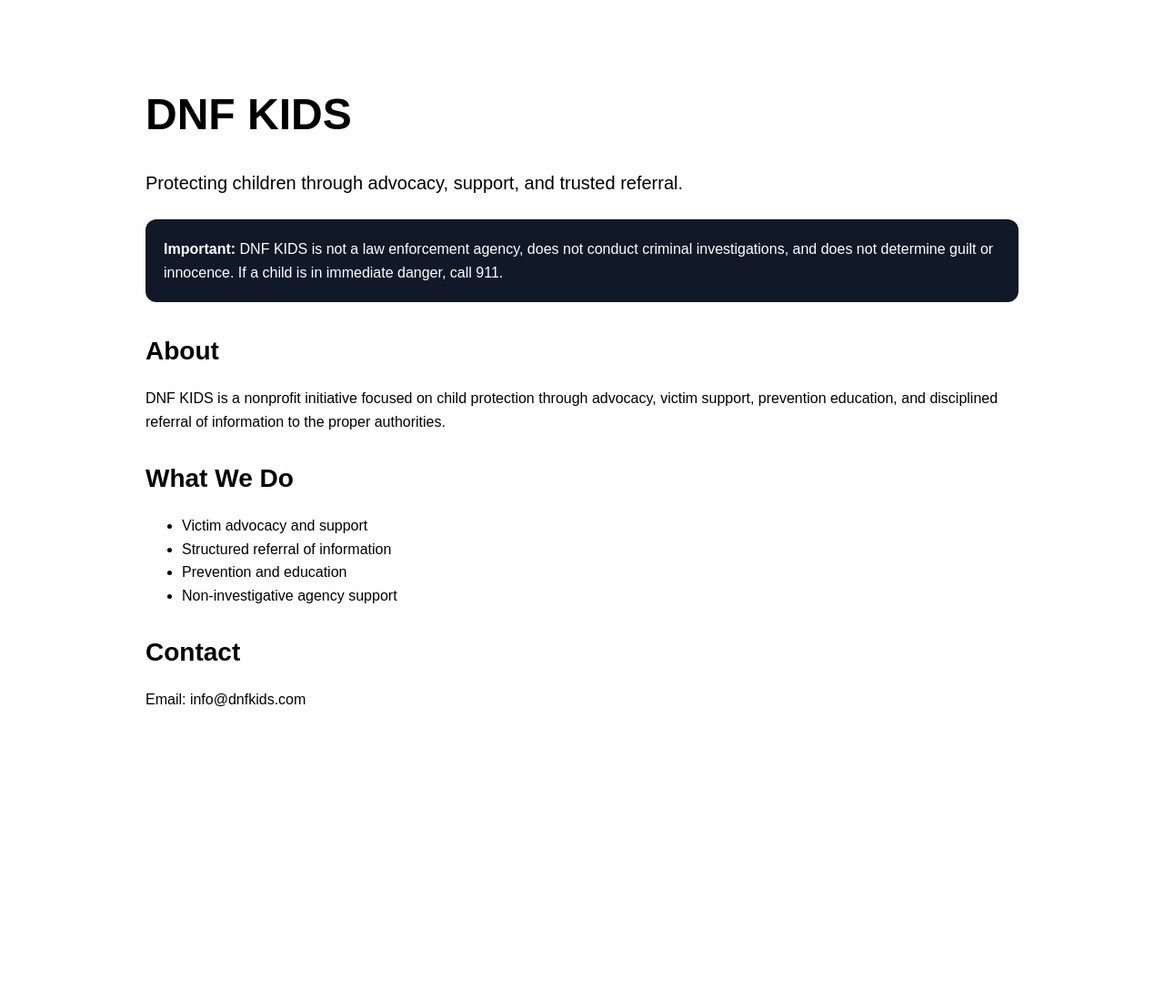
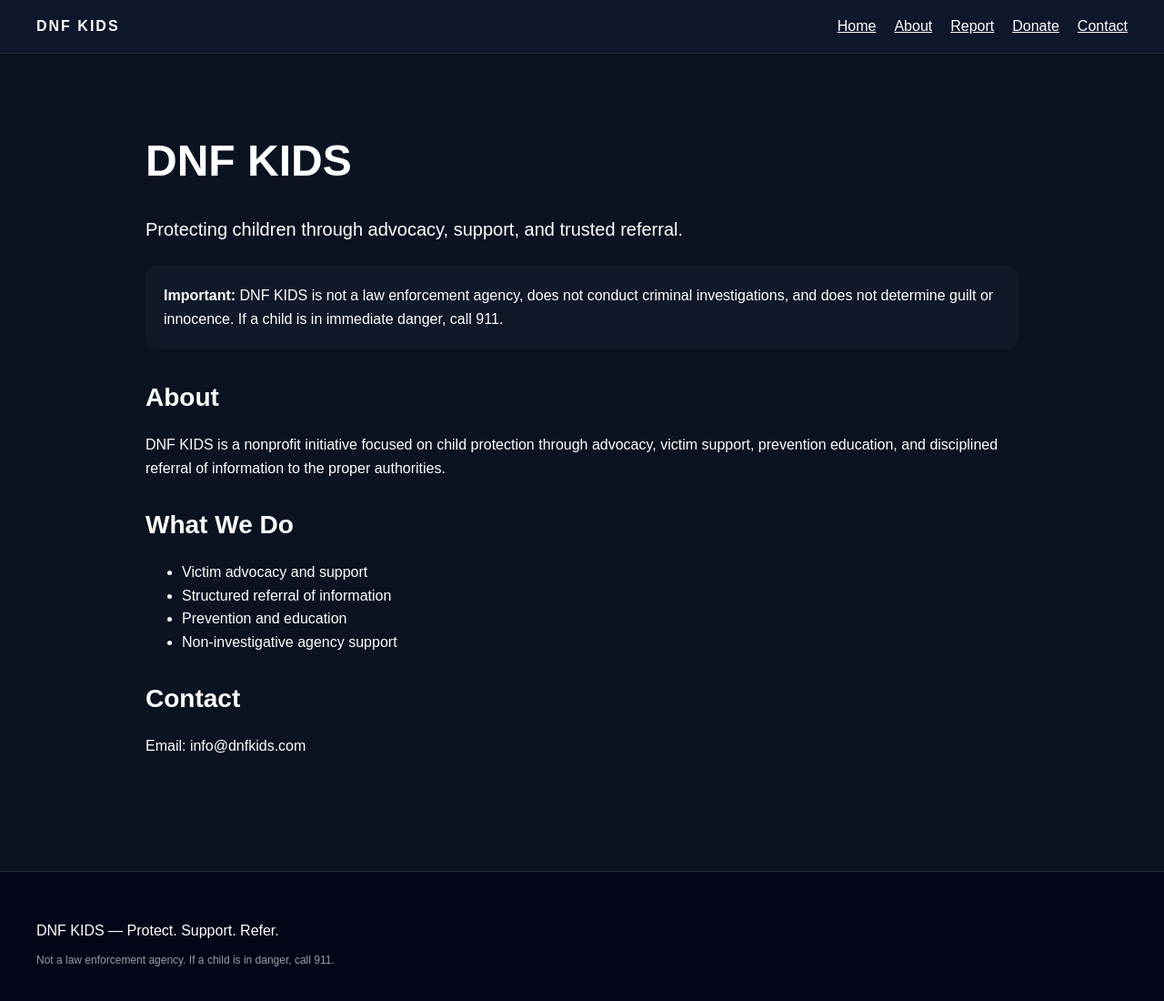
Before and after one commit to lomantochris-byte/dnf-kids-site, a Next.js app: page / in a window 1280 px wide. Shown: the top 1100 px of the page at 91% size. Before the commit the page ends 854 px from the top, so only its background shows below. Built offline with nearby package versions, Linux system fonts and the light colour scheme.

Commit message:
Update layout.tsx

```diff
--- a/app/layout.tsx
+++ b/app/layout.tsx
@@ -1,8 +1,6 @@
-import React from "react";
-
 export const metadata = {
   title: "DNF KIDS",
-  description: "Protecting children through advocacy, support, and trusted referral.",
+  description: "Protect Children. Zero Exceptions.",
 };
 
 export default function RootLayout({
@@ -12,7 +10,45 @@ export default function RootLayout({
 }) {
   return (
     <html lang="en">
-      <body>{children}</body>
+      <body style={{ margin: 0, fontFamily: "Arial, sans-serif", background: "#0b1220", color: "white" }}>
+
+        {/* NAVBAR */}
+        <nav style={{
+          display: "flex",
+          justifyContent: "space-between",
+          padding: "20px 40px",
+          background: "#0f172a",
+          borderBottom: "1px solid #1e293b"
+        }}>
+          <div style={{ fontWeight: "bold", letterSpacing: "2px" }}>
+            DNF KIDS
+          </div>
+
+          <div style={{ display: "flex", gap: "20px" }}>
+            <a href="/" style={{ color: "white" }}>Home</a>
+            <a href="/about" style={{ color: "white" }}>About</a>
+            <a href="/report" style={{ color: "white" }}>Report</a>
+            <a href="/donate" style={{ color: "white" }}>Donate</a>
+            <a href="/contact" style={{ color: "white" }}>Contact</a>
+          </div>
+        </nav>
+
+        {children}
+
+        {/* FOOTER */}
+        <footer style={{
+          marginTop: "60px",
+          padding: "40px",
+          background: "#020617",
+          borderTop: "1px solid #1e293b"
+        }}>
+          <p>DNF KIDS — Protect. Support. Refer.</p>
+          <p style={{ fontSize: "12px", opacity: 0.6 }}>
+            Not a law enforcement agency. If a child is in danger, call 911.
+          </p>
+        </footer>
+
+      </body>
     </html>
   );
 }
```
